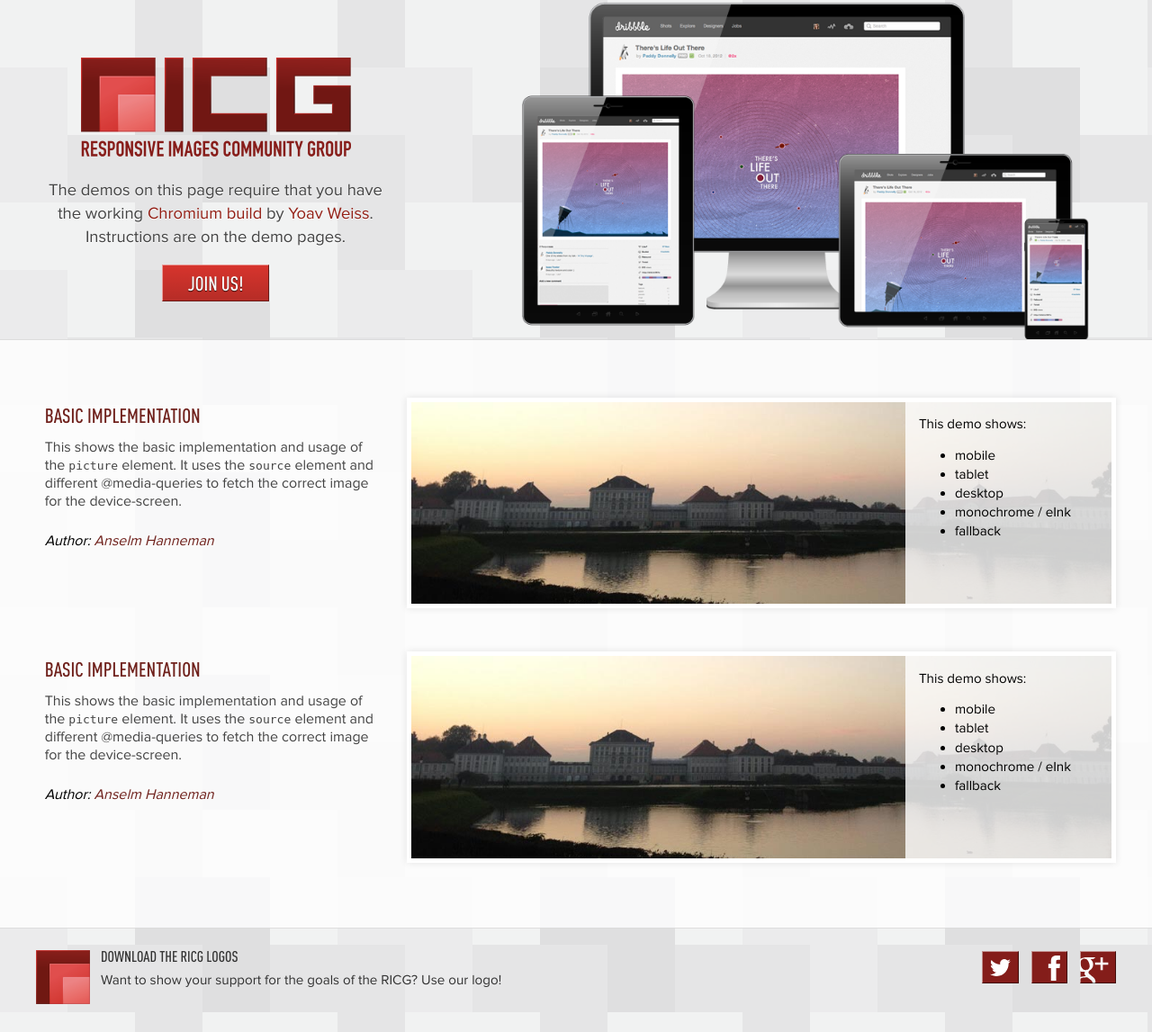
After one commit to ResponsiveImagesCG/responsiveimages.org, a PHP site: page /demo.html in a window 1280 px wide. The commit adds this page. Shown: the whole page at 90% size. Run offline with PHP 8.4, Linux system fonts and the light colour scheme.

Commit message:
Demo landing page layout.

```diff
--- a/css/enhanced.css
+++ b/css/enhanced.css
@@ -378,6 +378,45 @@ a:hover .assets-hed {
 	top: 1.25em;
 	width: 3em;
 }
+
+.demo {
+	clear: both;
+	float: left;
+	padding: 1.5em 0;
+}
+.demo:first-child {
+	margin-top: 2.5em;
+}
+.demo-hed {
+	color: #841d1a;
+	font: normal 1.4em/1 "DIN Condensed", sans-serif;
+	margin: .5em 0;
+	text-transform: uppercase;
+}
+.demo-thumb {
+	float: left;
+	position: relative;
+	height: auto;
+}
+.demo-thumb img {
+	border: .35em solid #fff;
+	box-shadow: 0 0 .5em rgba(0,0,0,.1);
+}
+.demo-thumb img {
+	float: left;
+}
+.demo-thumb figcaption {
+	background: rgba(255,255,255,.8);
+	font-size: .95em;
+	height: 97.5%;
+	padding: .35em 3em 0 1em;
+	position: absolute;
+	right: -.35em;
+	top: 0;
+}
+.demo-thumb li {
+	padding: .1em 0;
+}
 @media screen and (min-width: 40em) {
 	.main {
 		float: none;
@@ -469,9 +508,9 @@ a:hover .assets-hed {
 		float: left;
 	}
 	.col-b {
-		margin-right: 1%;
+		margin: 0 1% 0 0;
 		float: right;
-		height: 30px;
+		width: 64.583333333333%;
 	}
 }
 
--- /dev/null
+++ b/demo.html
@@ -0,0 +1,94 @@
+<?php include_once( "issues.php" ); ?><!doctype html>
+<!--[if lte IE 8]> <html lang="en" class="ie-lte8"> <![endif]-->
+<!--[if (gt IE 9)|!(IE)]><!--> <html lang="en"> <!--<![endif]-->
+<head>
+	<meta charset="utf-8">
+	<title>ResponsiveImages.org</title>
+	<meta name="description" content="Our goal is a markup-based means of delivering alternate image sources based on device capabilities.">
+	<meta property="og:url" content="http://responsiveimages.org">
+	<meta property="og:site_name" content="Responsive Images Community Group">
+	<meta property="og:type" content="website">
+	<meta property="og:title" content="Responsive Images Community Group">
+	<meta property="og:image" content="http://responsiveimages.org/img/ricg-icon.png">
+	<meta property="og:description" content="Read the latest news on responsive images, and get involved!">
+
+
+	<meta name="viewport" content="width=device-width,initial-scale=1">
+
+	<link rel="stylesheet" href="css/enhanced.css" media="only all">
+</head>
+<body>
+	<header class="doc-head">
+		<div class="col-a">
+			<h1 class="logo"><img src="img/logo.png" alt="Responsive Images Community Group logo"></h1>
+			<p class="intro">The demos on this page require that you have the working <a href="https://github.com/ResponsiveImagesCG/RespImg-WebCore">Chromium build</a> by <a href="https://twitter.com/yoavweiss">Yoav Weiss</a>. Instructions are on the demo pages.</p>
+			<a href="http://www.w3.org/community/respimg/" class="subhed join">Join Us!</a>
+		</div>
+	</header>
+
+	<div class="main">
+		<section class="demo">
+			<div class="col-a">
+				<h1 class="demo-hed"><a href="#">Basic Implementation</a></h1>
+				<p class="intro">This shows the basic implementation and usage of the <code>picture</code> element. It uses the <code>source</code> element and different @media-queries to fetch the correct image for the device-screen.</p>
+				<address>Author: <a href="#">Anselm Hanneman</a></address>
+			</div>
+			<figure class="demo-thumb col-b">
+				<a href="#"><img src="img/demo-crop.jpg"></a>
+				<figcaption>
+					<p>This demo shows:</p>
+					 <ul>
+						<li>mobile</li>
+						<li>tablet</li>
+						<li>desktop</li>
+						<li>monochrome / eInk</li>
+						<li>fallback</li>
+					</ul>
+				</figcaption>
+			</figure>
+		</section>
+
+		<section class="demo">
+			<div class="col-a">
+				<h1 class="demo-hed"><a href="#">Basic Implementation</a></h1>
+				<p class="intro">This shows the basic implementation and usage of the <code>picture</code> element. It uses the <code>source</code> element and different @media-queries to fetch the correct image for the device-screen.</p>
+				<address>Author: <a href="#">Anselm Hanneman</a></address>
+			</div>
+			<figure class="demo-thumb col-b">
+				<a href="#"><img src="img/demo-crop.jpg"></a>
+				<figcaption>
+					<p>This demo shows:</p>
+					 <ul>
+						<li>mobile</li>
+						<li>tablet</li>
+						<li>desktop</li>
+						<li>monochrome / eInk</li>
+						<li>fallback</li>
+					</ul>
+				</figcaption>
+			</figure>
+		</section>
+	</div>
+
+	<div class="doc-foot">
+
+		<aside class="assets">
+			<a href="RICG-Logos.zip">
+				<img src="img/ricg-icon.png" class="assets-thumb">
+				<h1 class="assets-hed">Download the RICG Logos</h1>
+				<p>Want to show your support for the goals of the RICG? Use our logo!</p>
+			</a>
+		</aside>
+
+		<nav class="social">
+			<h1 class="a11y">Share this page</h1>
+			<a class="subhed twitter" href="http://twitter.com/home?status=Read%20the%20latest%20news%20on%20responsive%20images%2C%20and%20get%20involved!%0Ahttp%3A%2F%2Fresponsiveimages.org">Twitter</a>
+			<a class="subhed facebook" href="https://www.facebook.com/sharer.php?u=http%3A%2F%2Fresponsiveimages.org&amp;t=Read%20the%20latest%20news%20on%20responsive%20images%2C%20and%20get%20involved!">Facebook</a>
+			<a class="subhed g-plus" href="https://plus.google.com/share?url=http%3A%2F%2Fresponsiveimages.org">Google Plus</a>
+		</nav>
+
+	</div>
+	<script src="js/tabs.js"></script>
+	<script>var _gaq=[['_setAccount','UA-35760540-1'],['_trackPageview'],['_setDomainName', 'responsiveimages.org']];(function(d,t){var g=d.createElement(t),s=d.getElementsByTagName(t)[0];g.src='//www.google-analytics.com/ga.js';s.parentNode.insertBefore(g,s)}(document,'script'))</script>
+</body>
+</html>
```
Also changed, not shown: index.php (+5 -8 lines), img/demo-crop.jpg (added).
